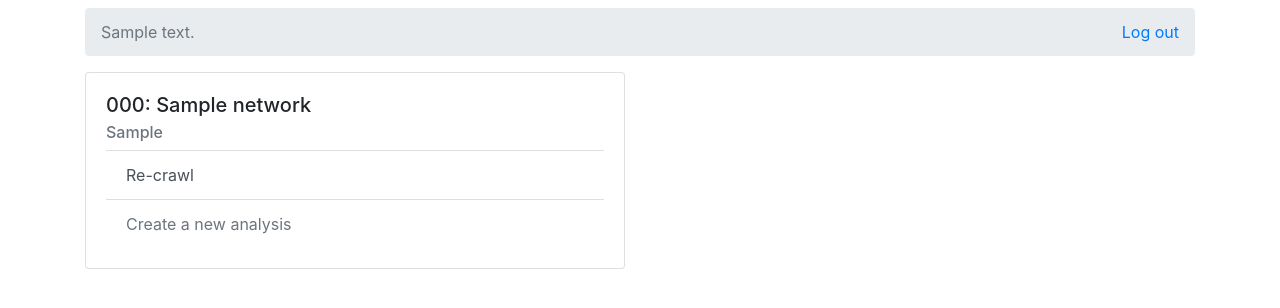
After one commit to skystrife/piazza-roles, a Flask app: template web/roles/templates/class.html in a window 1280 px wide. The commit adds this page. Shown: the top 308 px of the page. Run offline with Flask 2, Linux system fonts and the light colour scheme; tables that the repository leaves empty hold one stand-in row (values such as "Sample post"); the template is opened without the code that fills it: values that come from a table or form of the project are taken from there, most other values are stand-ins (such as "Sample title", 1, 10 or a date in 2020); some libraries are stand-ins or nearby versions.

Commit message:
Add individual class page.

```diff
--- a/web/roles/app.py
+++ b/web/roles/app.py
@@ -35,12 +35,24 @@ def load_user():
 
 def login_required(view):
     @functools.wraps(view)
-    def wrapped_view(**kwargs):
+    def wrapped_view(*args, **kwargs):
         if g.user is None:
             flash('You are not logged in.', 'danger')
-            return redirect(url_for('index'))
+            return redirect(url_for('.index'))
 
-        return view(**kwargs)
+        return view(*args, **kwargs)
+
+    return wrapped_view
+
+
+def network_required(view):
+    @functools.wraps(view)
+    def wrapped_view(network_id, *args, **kwargs):
+        g.network = Network.query.get(network_id)
+        if g.network is None or not g.network in g.user.networks:
+            abort(404)
+
+        return view(*args, network_id=network_id, **kwargs)
 
     return wrapped_view
 
@@ -128,23 +140,20 @@ def classes():
 
 
 def class_name_dlc(*args, **kwargs):
-    nid = request.view_args['id']
-    net = Network.query.get(nid)
+    network_id = request.view_args['network_id']
+    net = Network.query.get(network_id)
     if net is None:
         return []
     return [{
         'text': "{} ({})".format(net.number, net.term),
-        'url': url_for('class', id=nid)
+        'url': url_for('.view_class', network_id=network_id)
     }]
 
 
-@app.route('/class/<nid>')
+@app.route('/class/<network_id>')
 @login_required
+@network_required
 @register_breadcrumb(
-    app, '.class.nid', '', dynamic_list_constructor=class_name_dlc)
-def view_class(nid):
-    net = Network.query.get(nid)
-    if net is None:
-        flash('We could not find that class', 'danger')
-        return redirect(url_for('classes'))
-    return render_template('class.html', network=net)
+    app, '.classes.network_id', '', dynamic_list_constructor=class_name_dlc)
+def view_class(network_id):
+    return render_template('class.html', network=g.network)
--- /dev/null
+++ b/web/roles/templates/class.html
@@ -0,0 +1,31 @@
+{% extends 'layout.html' %}
+{% block title %}{{ network.number }} ({{ network.term }}){% endblock %}
+
+{% block content %}
+<div class="row">
+    <div class="col">
+        <div class="card">
+            <div class="card-body">
+                <h5 class="card-title">{{ network.number }}: {{ network.name }}</h5>
+                <h6 class="card-subtitle mb-2 text-muted">{{ network.term }}</h6>
+                <div class="list-group list-group-flush">
+                    {% if not network.crawl %}
+                    <a href="{{ url_for('.crawl_class', network_id=network.id) }}" class="list-group-item list-group-item-action">Start a crawl</a>
+                    <a href="#" class="list-group-item list-group-item-action disabled">Create a new analysis</a>
+                    {% elif not network.crawl.finished %}
+                    <!-- TODO: figure out how to display progress -->
+                    <a href="analyze" class="list-group-item list-group-item-action disabled">Create a new analysis</a>
+                    {% else %}
+                    <a href="{{ url_for('.crawl_class', network_id=network.id) }}" class="list-group-item list-group-item-action">Re-crawl</a>
+                    <a href="analyze" class="list-group-item list-group-item-action disabled">Create a new analysis</a>
+                    {% endif %}
+                </div>
+            </div>
+        </div>
+    </div>
+    <div class="col">
+        <div class="list-group">
+        </div>
+    </div>
+</div>
+{% endblock %}
--- a/web/roles/templates/classes.html
+++ b/web/roles/templates/classes.html
@@ -20,7 +20,7 @@
         {% if classes %}
         <div class="list-group">
             {% for cls in classes %}
-            <a href="{{ url_for('view_class', nid=cls.id) }}" class="list-group-item list-group-item-action flex-column align-items-start">
+            <a href="{{ url_for('.view_class', network_id=cls.id) }}" class="list-group-item list-group-item-action flex-column align-items-start">
                 <div class="d-flex w-100 justify-content-between">
                     <h5 class="mb-1">{{ cls.number }}</h5>
                     <small class="text-muted">{{ cls.term }}</small>
```
